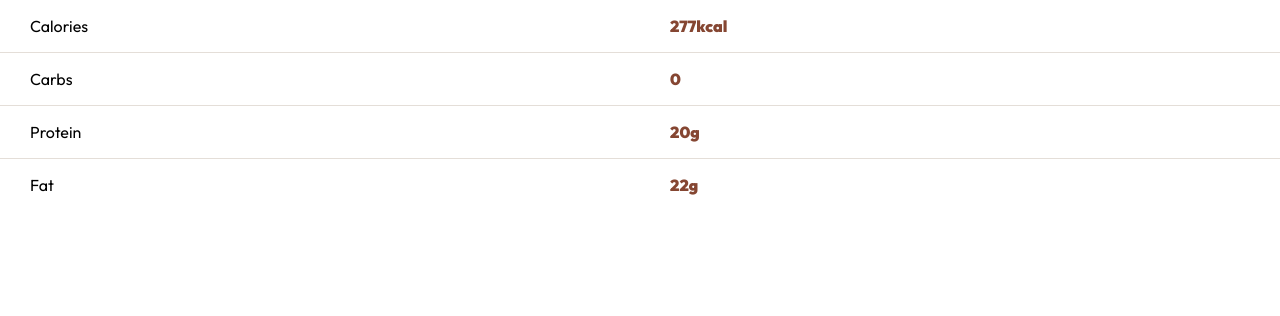
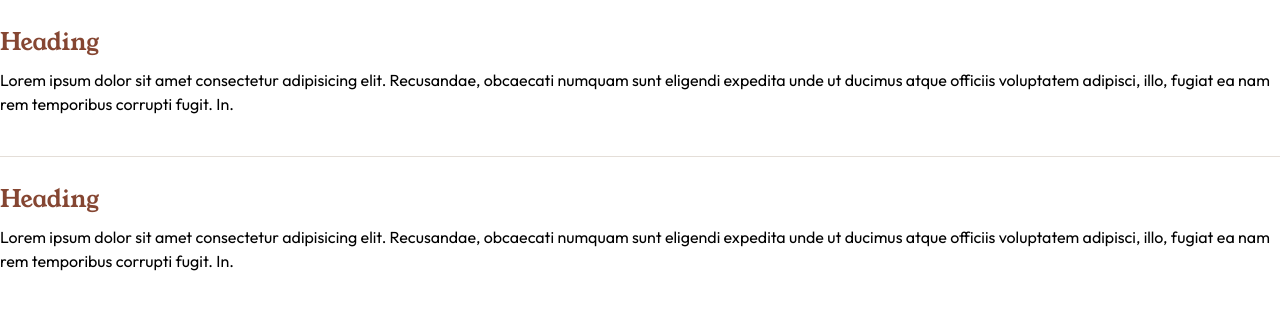
Before and after one commit to Lewis-mbui/frontendmentor-recipe-page, a plain HTML site: page index.html in a window 1280 px wide. Drawn offline with Linux system fonts and the light colour scheme.

Commit message:
build section component

```diff
--- a/CSS/styles.css
+++ b/CSS/styles.css
@@ -161,3 +161,14 @@ li::marker {
 .table__last-item {
   border: 0;
 }
+
+/* Sections */
+.section {
+  border-bottom: 1px solid var(--color-stone-two);
+  padding-bottom: 4rem;
+  margin-bottom: 2rem;
+}
+
+.section:last-of-type {
+  border: 0;
+}
--- a/index.html
+++ b/index.html
@@ -7,15 +7,23 @@
     <link rel="stylesheet" href="CSS/styles.css" />
   </head>
   <body>
-    <div class="table">
-      <span class="table__item">Calories</span>
-      <span class="table__item">277kcal</span>
-      <span class="table__item">Carbs</span>
-      <span class="table__item">0</span>
-      <span class="table__item">Protein</span>
-      <span class="table__item">20g</span>
-      <span class="table__item table__last-item">Fat</span>
-      <span class="table__item table__last-item">22g</span>
-    </div>
+    <section class="section">
+      <h2>Heading</h2>
+      <p>
+        Lorem ipsum dolor sit amet consectetur adipisicing elit. Recusandae,
+        obcaecati numquam sunt eligendi expedita unde ut ducimus atque officiis
+        voluptatem adipisci, illo, fugiat ea nam rem temporibus corrupti fugit.
+        In.
+      </p>
+    </section>
+    <section class="section">
+      <h2>Heading</h2>
+      <p>
+        Lorem ipsum dolor sit amet consectetur adipisicing elit. Recusandae,
+        obcaecati numquam sunt eligendi expedita unde ut ducimus atque officiis
+        voluptatem adipisci, illo, fugiat ea nam rem temporibus corrupti fugit.
+        In.
+      </p>
+    </section>
   </body>
 </html>
```
Also changed, not shown: components/section.html (added, +16 -0 lines).
